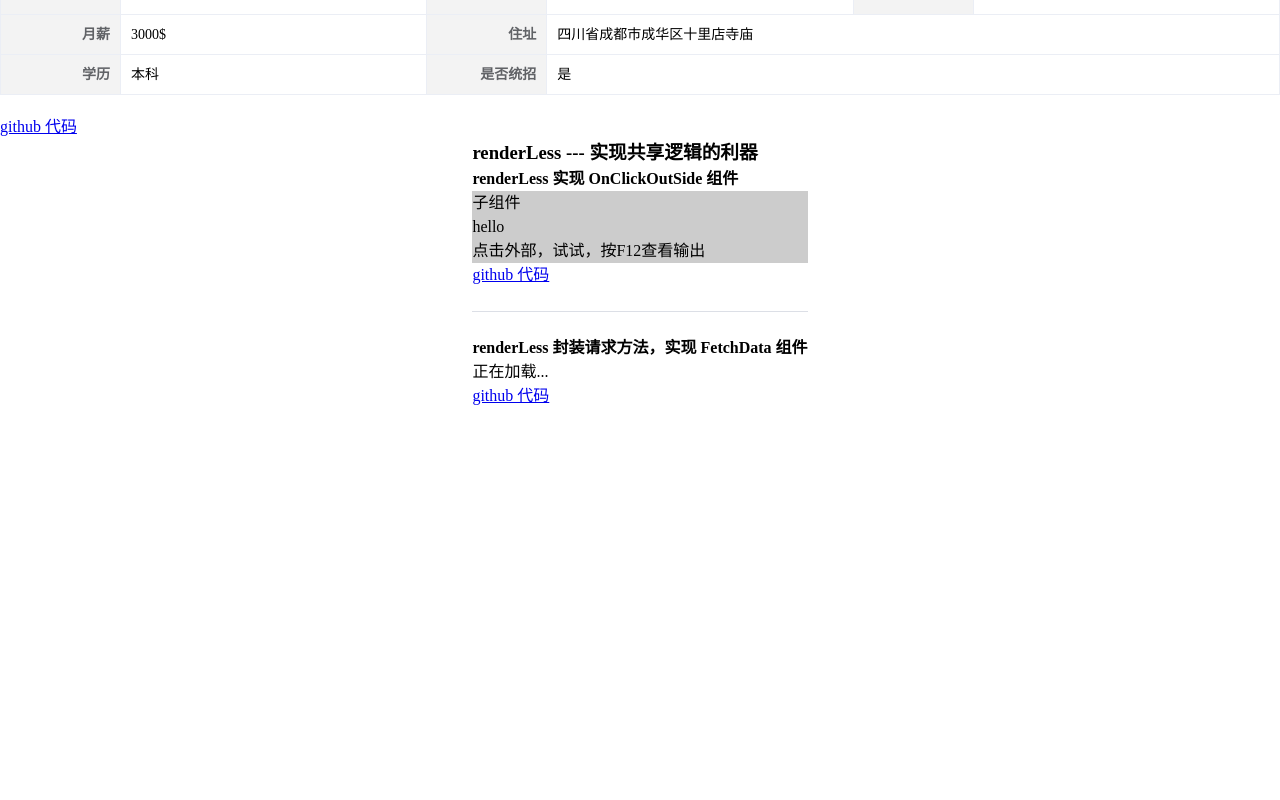
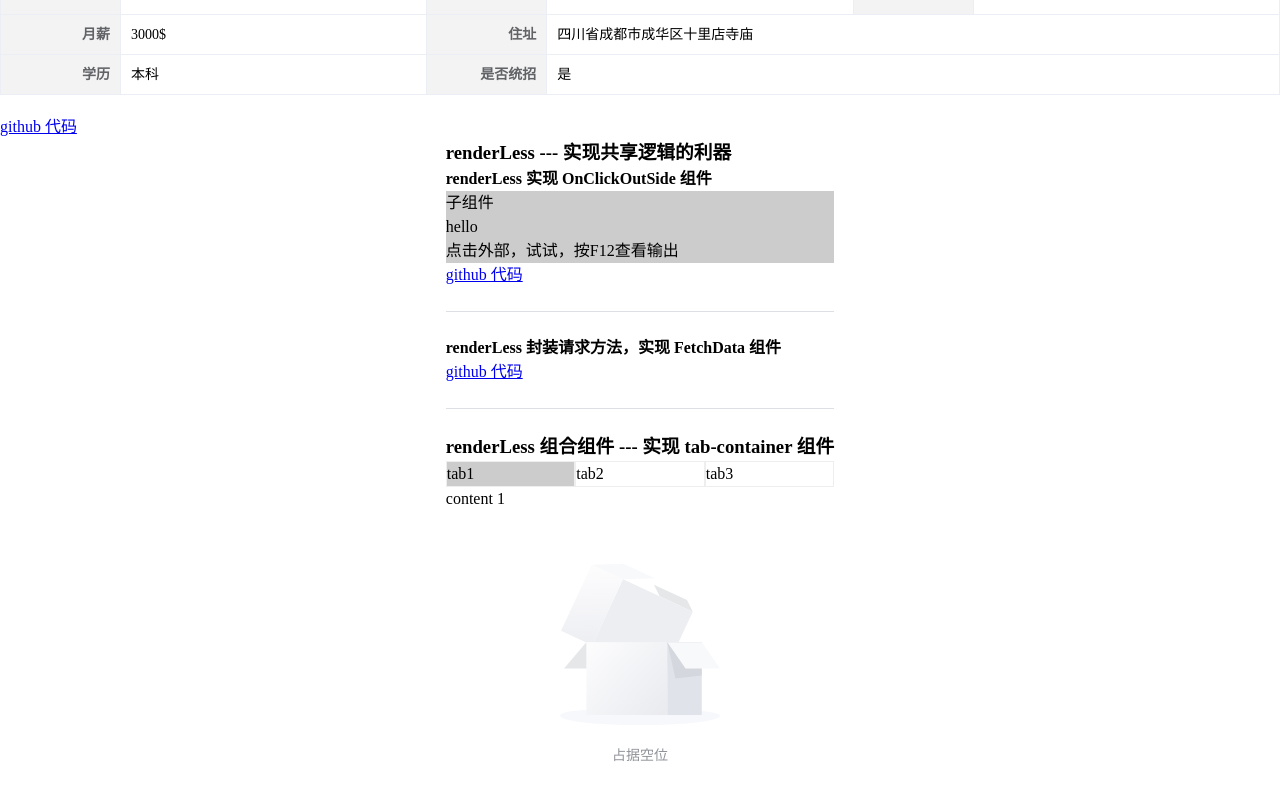
Before and after one commit to jackchoumine/advanced-vue-component-design-demos, a Vue app: page / in a window 1280 px wide. Shown: the part 587-1387 px from the top of the page. Before the commit the page ends 995 px from the top, so only its background shows below. Built offline with nearby package versions, Linux system fonts and the light colour scheme; no server answers.

Commit message:
✅:tab-container

```diff
--- a/src/App.vue
+++ b/src/App.vue
@@ -5,6 +5,7 @@
   <RenderPropDemo />
   <!-- <h2>使用第三方库封装组件</h2> -->
   <!-- <DatePicker v-model="date" /> -->
+  <ElEmpty description="占据空位" />
 </template>
 
 <script setup name="App">
--- a/src/components/render-prop/RenderPropDemo.vue
+++ b/src/components/render-prop/RenderPropDemo.vue
@@ -28,7 +28,7 @@
     </a>
     <ElDivider />
     <h4>renderLess 封装请求方法，实现 FetchData 组件</h4>
-    <FetchData url="https://api.github.com/users/jackchoumine">
+    <!-- <FetchData url="https://api.github.com/users/jackchoumine">
       <template #default="{ userInfo, loading }">
         <p v-if="loading">正在加载...</p>
         <p v-else-if="userInfo.avatar_url">
@@ -41,19 +41,22 @@
           </p>
         </div>
       </template>
-    </FetchData>
+    </FetchData> -->
     <a
       href="https://github.com/jackchoumine/advanced-vue-component-design-demos/blob/master/src/components/render-prop/FetchData.jsx"
       target="_blank"
     >
       github 代码
     </a>
+    <ElDivider />
+    <TabContainerDemo />
   </div>
 </template>
 
 <script setup lang="jsx">
 import { ref } from 'vue'
 import { FormTable, OnClickOutside, FetchData } from './index'
+import { TabContainerDemo } from './TabContainer'
 import { data, titleList } from './testData'
 function clickOutside(ele) {
   console.log(ele)
--- /dev/null
+++ b/src/components/render-prop/TabContainer/TabContainer.jsx
@@ -0,0 +1,58 @@
+import { h } from 'vue'
+import './TabContainer.scss'
+
+const TabContainer = {
+  name: 'TabContainer',
+  // emits: ['update:modelValue'],
+  props: {
+    modelValue: {
+      type: String,
+      required: true,
+    },
+  },
+  render() {
+    const propObj = {
+      class: 'tab-container',
+    }
+    const _slots = this.$slots.default()
+
+    const tabs = _slots
+      .filter(item => item.type === TabHeader)
+      .map(tab =>
+        h(tab, {
+          class: {
+            tab: true,
+            active: tab.props['tab-id'] === this.modelValue,
+          },
+          onClick: () => {
+            this.$emit('update:modelValue', tab.props['tab-id'])
+          },
+        }),
+      )
+
+    const content = _slots.find(
+      slot => slot.type === TabContent && slot.props['tab-id'] === this.modelValue,
+    )
+
+    return [h('div', propObj, tabs), h('div', content)]
+  },
+}
+
+export default TabContainer
+export const TabHeader = TabItem({ name: 'TabHeader' })
+export const TabContent = TabItem({ name: 'TabContent' })
+
+function TabItem(options) {
+  return {
+    ...options,
+    props: {
+      tabId: {
+        type: String,
+        required: true,
+      },
+    },
+    render() {
+      return h('div', null, this.$slots.default())
+    },
+  }
+}
--- /dev/null
+++ b/src/components/render-prop/TabContainer/TabContainer.scss
@@ -0,0 +1,11 @@
+.tab-container {
+  display: flex;
+  justify-content: space-evenly;
+  .tab {
+    width: 100%;
+    border: 1px solid #eee;
+  }
+  .active {
+    background-color: #ccc;
+  }
+}
--- /dev/null
+++ b/src/components/render-prop/TabContainer/TabContainerDemo.vue
@@ -0,0 +1,29 @@
+<template>
+  <h3>renderLess 组合组件 --- 实现 tab-container 组件</h3>
+  <TabContainer v-model="activeTab">
+    <TabHeader tab-id="1"> tab1 </TabHeader>
+    <TabHeader tab-id="2"> tab2 </TabHeader>
+    <TabHeader tab-id="3"> tab3 </TabHeader>
+
+    <TabContent tab-id="1"> content 1 </TabContent>
+    <TabContent tab-id="2"> content 2 </TabContent>
+    <TabContent tab-id="3"> content 3 </TabContent>
+  </TabContainer>
+</template>
+
+<script lang="ts">
+import { TabContent, TabContainer, TabHeader } from './index'
+import { ref, reactive, watch, computed, defineComponent } from 'vue'
+export default defineComponent({
+  name: 'TabContainerDemo',
+  components: {
+    TabContent,
+    TabContainer,
+    TabHeader,
+  },
+  setup(props, { emit, attrs, slots }) {
+    const activeTab = ref('1')
+    return { activeTab }
+  },
+})
+</script>
--- /dev/null
+++ b/src/components/render-prop/TabContainer/index.js
@@ -0,0 +1,2 @@
+export { default as TabContainer, TabHeader, TabContent } from './TabContainer'
+export { default as TabContainerDemo } from './TabContainerDemo.vue'
```
